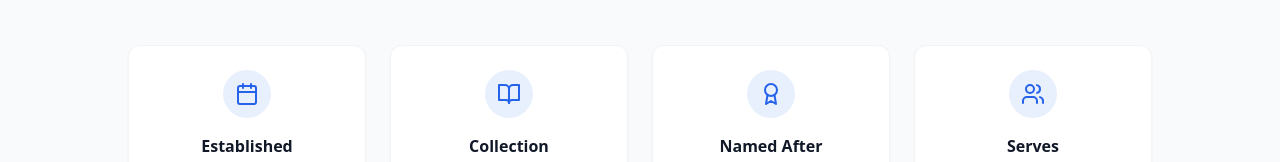
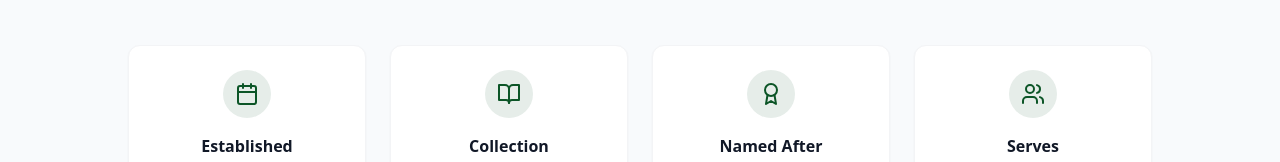
Before and after one commit to GiannIsidore/destiny-phinma-coc, a React (Vite) app: page /library-history in a window 1280 px wide. Shown: the part 483-645 px from the top of the page. Built offline with nearby package versions, Linux system fonts and the light colour scheme; no server answers.

Commit message:
changed coror

```diff
--- a/src/index.css
+++ b/src/index.css
@@ -11,10 +11,13 @@
     --card-foreground: 222.2 84% 4.9%;
     --popover: 0 0% 100%;
     --popover-foreground: 222.2 84% 4.9%;
-    --primary: 221.2 83.2% 53.3%;
+    --primary: 142 76% 19%;
     --primary-foreground: 210 40% 98%;
+    --primary-600: 142 76% 15%;
     --secondary: 210 40% 96.1%;
     --secondary-foreground: 222.2 47.4% 11.2%;
+    --secondary-100: 210 40% 90%;
+    --tertiary: 215.4 16.3% 46.9%;
     --muted: 210 40% 96.1%;
     --muted-foreground: 215.4 16.3% 46.9%;
     --accent: 210 40% 96.1%;
@@ -23,7 +26,7 @@
     --destructive-foreground: 210 40% 98%;
     --border: 214.3 31.8% 91.4%;
     --input: 214.3 31.8% 91.4%;
-    --ring: 221.2 83.2% 53.3%;
+    --ring: 142 76% 19%;
     --radius: 0.5rem;
   }
 
@@ -34,10 +37,13 @@
     --card-foreground: 210 40% 98%;
     --popover: 222.2 84% 4.9%;
     --popover-foreground: 210 40% 98%;
-    --primary: 217.2 91.2% 59.8%;
+    --primary: 142 76% 19%;
     --primary-foreground: 222.2 47.4% 11.2%;
+    --primary-600: 142 76% 15%;
     --secondary: 217.2 32.6% 17.5%;
     --secondary-foreground: 210 40% 98%;
+    --secondary-100: 217.2 32.6% 22%;
+    --tertiary: 215 20.2% 65.1%;
     --muted: 217.2 32.6% 17.5%;
     --muted-foreground: 215 20.2% 65.1%;
     --accent: 217.2 32.6% 17.5%;
@@ -46,6 +52,6 @@
     --destructive-foreground: 210 40% 98%;
     --border: 217.2 32.6% 17.5%;
     --input: 217.2 32.6% 17.5%;
-    --ring: 224.3 76.3% 48%;
+    --ring: 142 76% 19%;
   }
 }
```
